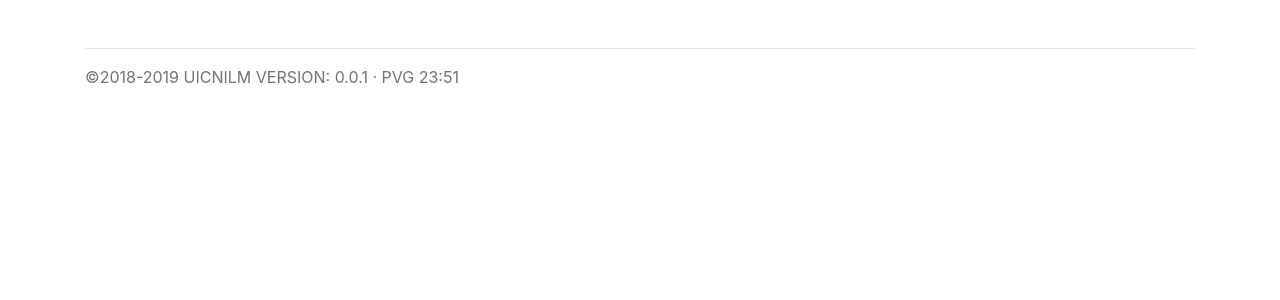
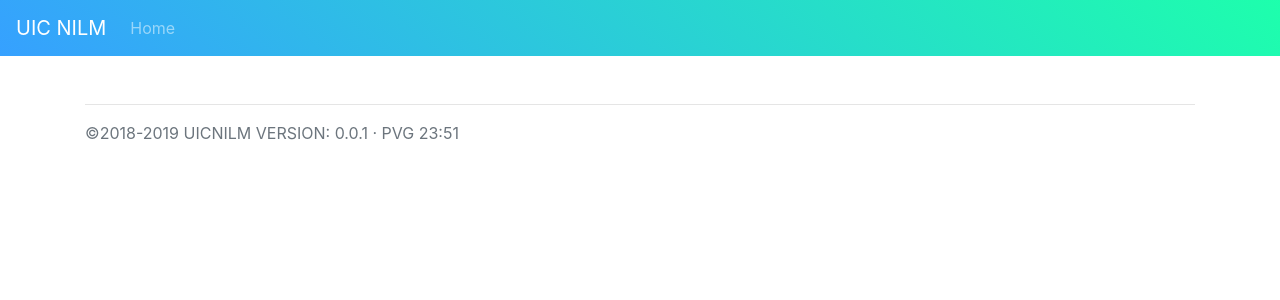
Before and after one commit to shawinbetter/uicNILM, a Django app: page / in a window 1280 px wide. Shown: the top 300 px of the page. Run offline with Django 3.2, Linux system fonts and the light colour scheme; some libraries are stand-ins or nearby versions.

Commit message:
Update css

```diff
--- a/uicNILM/templates/ui-base.html
+++ b/uicNILM/templates/ui-base.html
@@ -8,9 +8,11 @@
     <meta name="author" content="UIC NILM Develop team">
     <title>{% block title %}{% endblock %} | UIC NILM</title>
     <link href="{% static 'css/bootstrap/bootstrap.min.css' %}" rel="stylesheet">
+    <link href="{% static 'css/custom/nilm_style.css' %}" rel="stylesheet">
     {% block head_extends %}{% endblock %}
 </head>
 <body>
+{% include 'ui-base-navbar.html' %}
 <main id="main">
     <div class="mt-3 container">
         {% block body %}{% endblock %}
```
